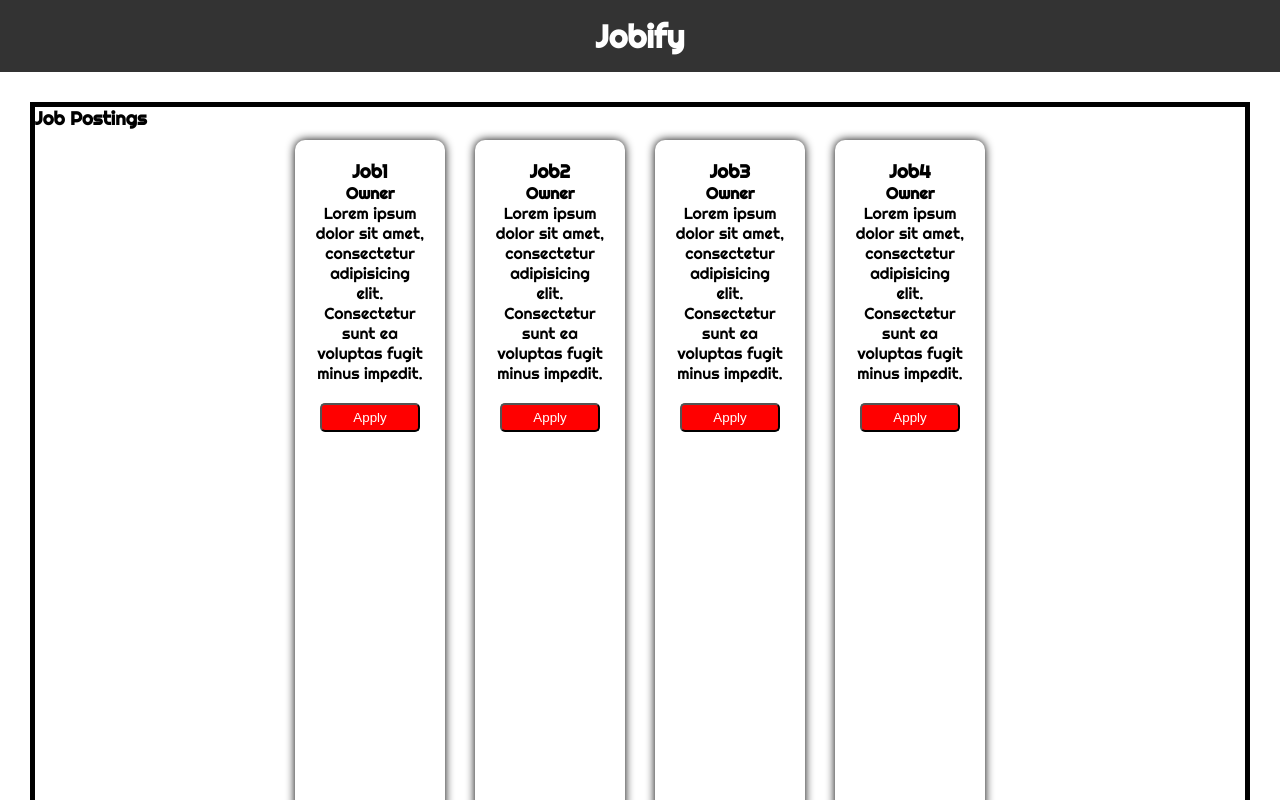
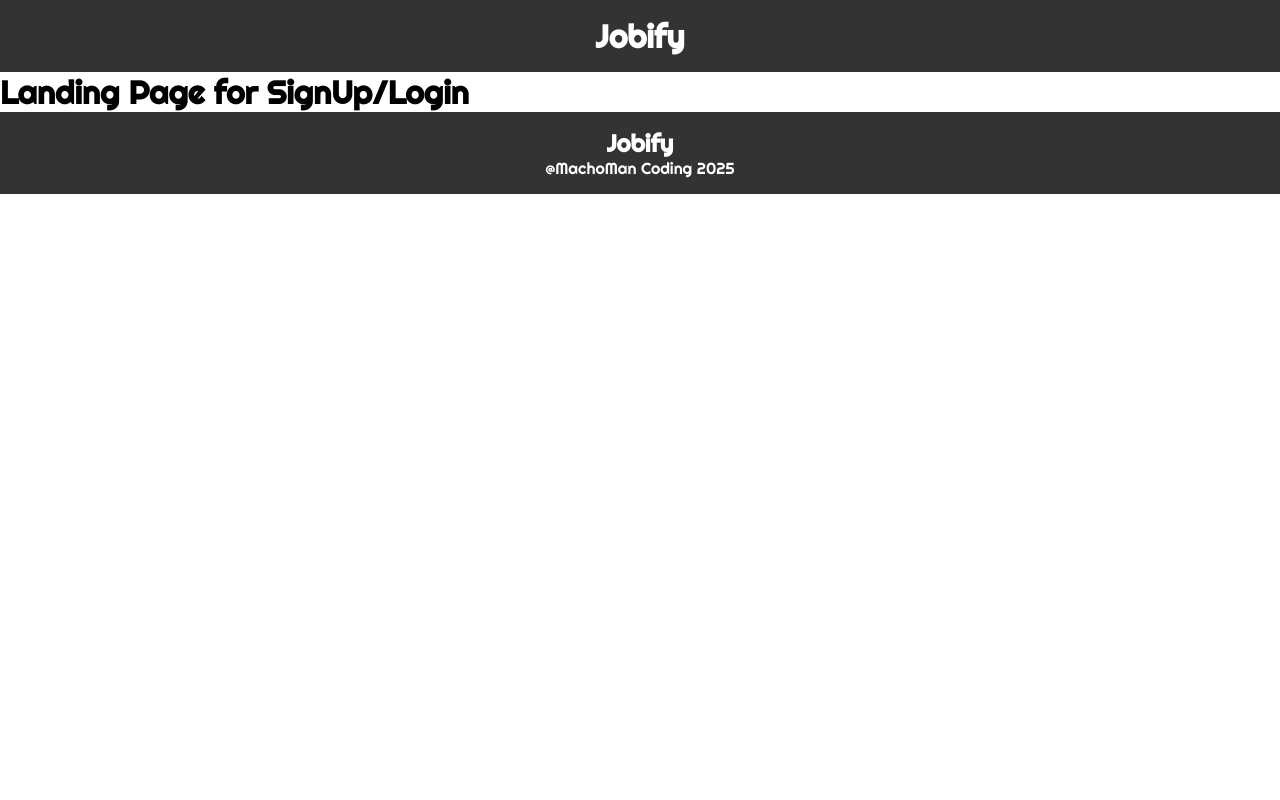
Before and after one commit to benjaminmachock/jobify_dev_v1, a React (Vite) app in the folder client/: page / in a window 1280 px wide. Shown: the top 800 px of the page. Built offline with nearby package versions, Linux system fonts and the light colour scheme.

Commit message:
implement react router and apollo provider for client

```diff
--- a/client/src/App.jsx
+++ b/client/src/App.jsx
@@ -1,13 +1,22 @@
-import { Home } from "./pages/Home/Home.jsx";
+import { Outlet } from "react-router-dom";
+import { ApolloProvider, ApolloClient, InMemoryCache } from "@apollo/client";
+
 import { Nav } from "./components/Nav/Nav.jsx";
 import { Footer } from "./components/Footer/Footer.jsx";
+
+const client = new ApolloClient({
+  uri: "/graphql",
+  cache: new InMemoryCache(),
+});
 
 function App() {
   return (
     <>
-      <Nav />
-      <Home />
-      <Footer />
+      <ApolloProvider client={client}>
+        <Nav />
+        <Outlet />
+        <Footer />
+      </ApolloProvider>
     </>
   );
 }
--- a/client/src/main.jsx
+++ b/client/src/main.jsx
@@ -1,11 +1,29 @@
-import { StrictMode } from "react";
-import { createRoot } from "react-dom/client";
+import ReactDOM from "react-dom/client";
+import { createBrowserRouter, RouterProvider } from "react-router-dom";
 
 import App from "./App.jsx";
+import { Landing } from "./pages/Landing/Landing.jsx";
+import { Home } from "./pages/Home/Home.jsx";
 import "./app.css";
 
-createRoot(document.getElementById("root")).render(
-  <StrictMode>
-    <App />
-  </StrictMode>
+const router = createBrowserRouter([
+  {
+    path: "/",
+    element: <App />,
+    errorElement: <h1>Wrong Page!</h1>,
+    children: [
+      {
+        index: true,
+        element: <Landing />,
+      },
+      {
+        path: "/home",
+        element: <Home />,
+      },
+    ],
+  },
+]);
+
+ReactDOM.createRoot(document.getElementById("root")).render(
+  <RouterProvider router={router} />
 );
```
